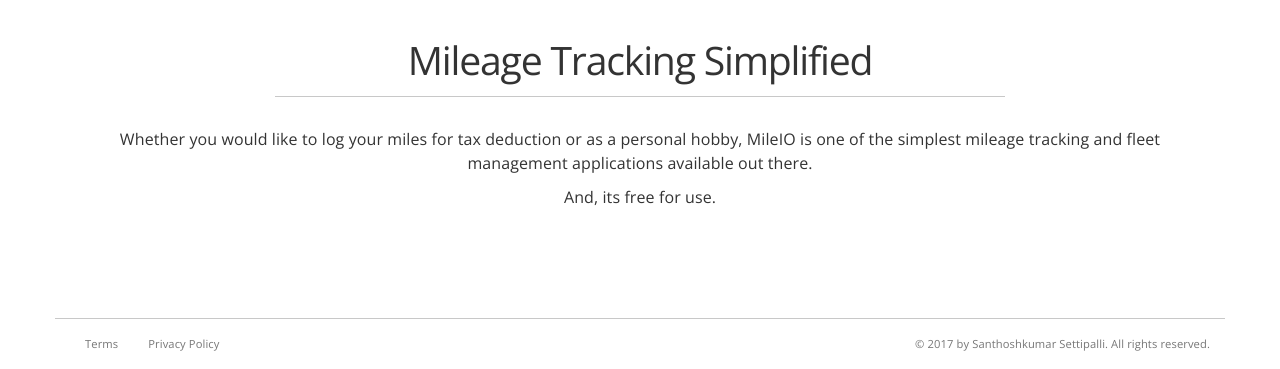
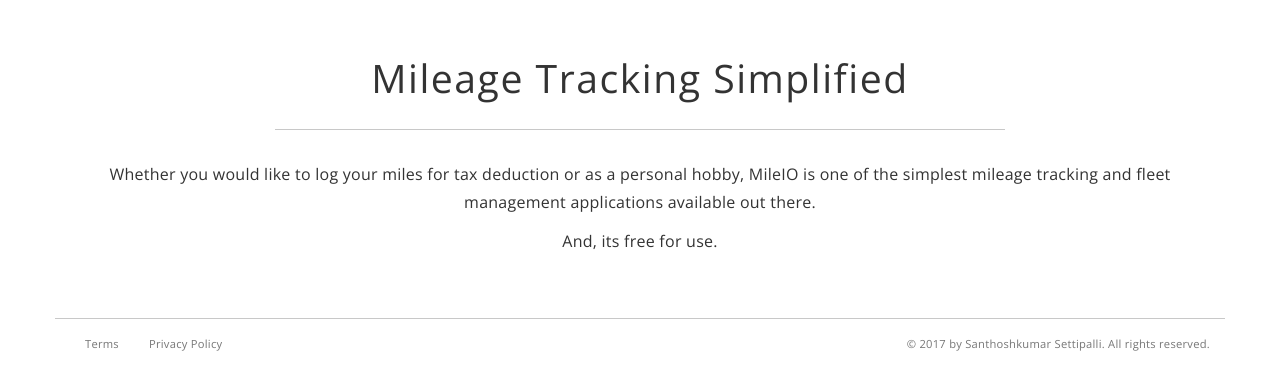
Before and after one commit to settipalli/MileIO, a Flask app: page / in a window 1280 px wide. Shown: the part 431-800 px from the top of the page. Run offline with Flask 2, Linux system fonts and the light colour scheme; some libraries are stand-ins or nearby versions.

Commit message:
Navbar links show a bottom border when hovered over them. Updated letter-spacing for headings and paragraph.

```diff
--- a/static/css/main.css
+++ b/static/css/main.css
@@ -4,8 +4,8 @@ body {
     padding-top: 70px; /* to accomodate top-fixed-navbar */
     padding-bottom: 20px;
     font-family: 'Open Sans', 'Helvetica Neue', Helvetica, Arial, sans-serif;
-    line-height: 1.5;
-    letter-spacing: 0.1px;
+    line-height: 1.8;
+    letter-spacing: 0.25px;
     font-size: 1.6em;
 }
 
@@ -13,21 +13,22 @@ h1, h2, h3, h4, h5, h6 {
     font-weight: 300;
     font-family: 'Open Sans', 'Helvetica Neue', Helvetica, Arial, sans-serif;
     padding: 9px 0px 8px 0px;
+    line-height: 1.8;
 }
 
 h1 {
     font-size: 4em;
-    letter-spacing: -1.2px;
+    letter-spacing: 1.5px;
 }
 
 h2 {
     font-size: 2.45em;
-    letter-spacing: -1.2px;
+    letter-spacing: 1.5px;
 }
 
 h3 {
     font-size: 1.75em;
-    letter-spacing: -1.2px;
+    letter-spacing: 1px;
 }
 
 /* header template */
@@ -47,6 +48,12 @@ h3 {
 #navbar-header-brand-img {
     display: inline-block;
     margin-right: 15px;
+}
+
+.navbar-link:hover {
+    border-bottom: 2px solid transparent;
+    border-color: #8c8c8c;
+    padding-bottom: 3px;
 }
 
 /* footer template */
@@ -78,6 +85,10 @@ footer {
 /* index template */
 .top-buffer {
     margin-top: 10px;
+}
+
+.top-extra-buffer {
+    margin-top: 15px;
 }
 
 .bottom-border {
--- a/templates/footer.html
+++ b/templates/footer.html
@@ -14,7 +14,7 @@
                     <span class="icon-bar"></span>
                 </button>
                 <a class="navbar-brand footer-navbar-brand" href="/terms">
-                    Terms
+                    <span class="navbar-link">Terms</span>
                 </a>
             </div>
 
@@ -22,7 +22,7 @@
                  class="navbar-collapse collapse"
                  aria-expanded="false">
                 <ul class="nav navbar-nav">
-                    <li><a href="/privacy">Privacy Policy</a></li>
+                    <li><a href="/privacy"><span class="navbar-link">Privacy Policy</span></a></li>
                 </ul>
                 <ul class="nav navbar-nav navbar-right">
                     <li><a>© 2017 by Santhoshkumar Settipalli. All rights reserved.</a></li>
--- a/templates/header.html
+++ b/templates/header.html
@@ -22,8 +22,8 @@
              class="navbar-collapse collapse"
              aria-expanded="false">
             <ul class="nav navbar-nav navbar-right">
-                <li><a href="/">About</a></li>
-                <li><a href="/">Sign out</a></li>
+                <li><a href="/"><span class="navbar-link">About</span></a></li>
+                <li><a href="/"><span class="navbar-link">Sign out</span></a></li>
             </ul>
         </div>
     </div>
--- a/templates/index.html
+++ b/templates/index.html
@@ -35,7 +35,7 @@
             </div>
         </div>
 
-        <div class="row top-buffer">
+        <div class="row top-extra-buffer">
             <div class="col-md-8 col-md-push-2">
                 <h2 class="centered bottom-border">Mileage Tracking Simplified</h2>
             </div>
```
